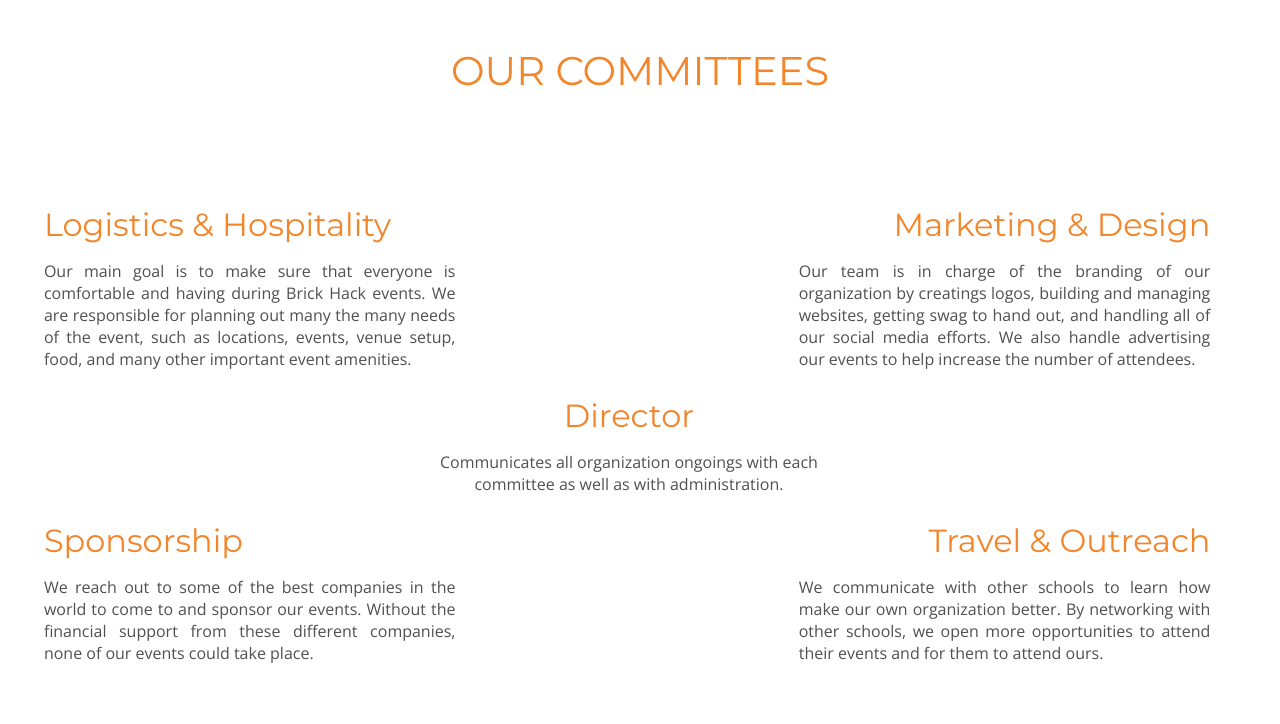
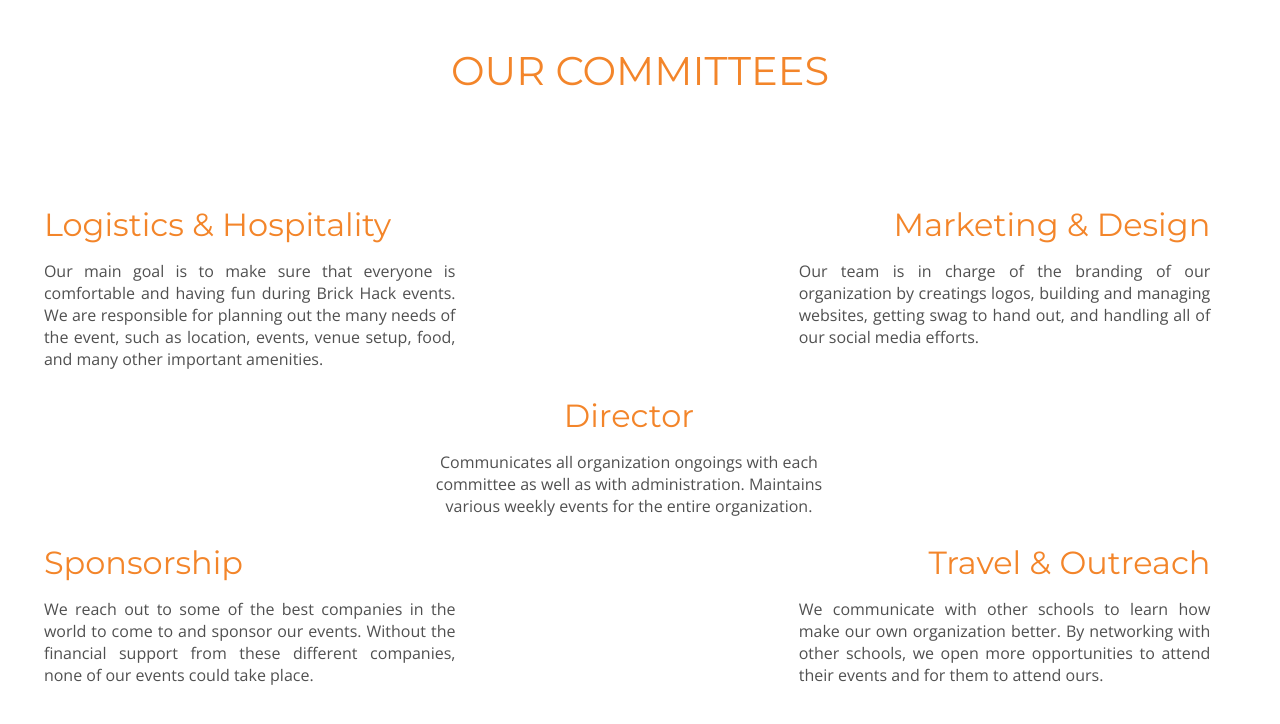
Before and after one commit to codeRIT/coderit.github.io, a Jekyll site: the page built from index.html, in a window 1280 px wide and 900 px high, scrolled down 2729 px, cut to the strip 0-776 px from the top of the window. Shown: the top 724 px of the strip. Built offline with Jekyll 4.4.1, drawn with Linux system fonts in a browser that asks for light colours; nearby versions of some CDN libraries; Markdown is read by kramdown in place of the engine named in the settings.

Commit message:
Edited some typos
Various description fixes and changes to Marketing, Logistics, and Director

```diff
--- a/_config.yml
+++ b/_config.yml
@@ -8,15 +8,15 @@ url:		http://coderit.org
 
 committees:
 - name: Logistics & Hospitality
-  description: Our main goal is to make sure that everyone is comfortable and having during Brick Hack events. We are responsible for planning out many the many needs of the event, such as locations, events, venue setup, food, and many other important event amenities.
+  description: Our main goal is to make sure that everyone is comfortable and having fun during Brick Hack events. We are responsible for planning out the many needs of the event, such as location, events, venue setup, food, and many other important amenities.
   image: http://placehold.it/150
 
 - name: Marketing & Design
-  description: Our team is in charge of the branding of our organization by creatings logos, building and managing websites, getting swag to hand out, and handling all of our social media efforts. We also handle advertising our events to help increase the number of attendees.
+  description: Our team is in charge of the branding of our organization by creatings logos, building and managing websites, getting swag to hand out, and handling all of our social media efforts.
   image: http://placehold.it/150
 
 - name: Director
-  description: Communicates all organization ongoings with each committee as well as with administration.
+  description: Communicates all organization ongoings with each committee as well as with administration. Maintains various weekly events for the entire organization.
   image: http://placehold.it/150
 
 - name: Sponsorship
```
